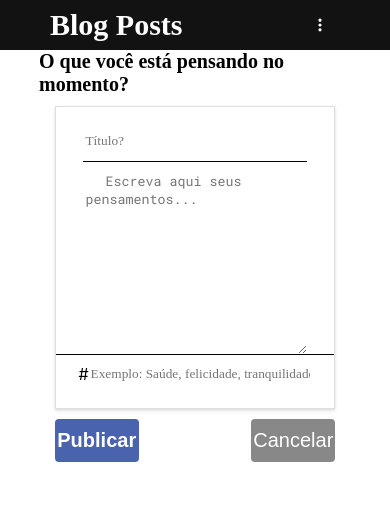
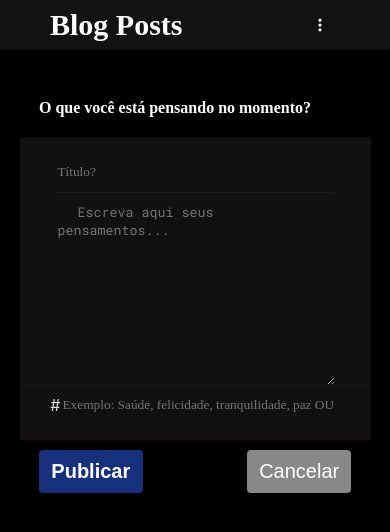
Before and after one commit to RobertRodriguesMartins/blog-posts-front-deploy, a React (Create React App) app: page /posts/create in a window 390 px wide. Shown: the top 532 px of the page. Built offline with nearby package versions, Linux system fonts and the light colour scheme; no server answers; a web font is replaced by a local one.

Commit message:
FEAT<styles>

```diff
--- a/src/index.css
+++ b/src/index.css
@@ -1,9 +1,10 @@
-html,
-#root,
-body {
+html {
+  height: 0;
   margin: 0;
   border: 0;
   padding: 0;
+}
+body {
   width: 100%;
 }
 
@@ -11,19 +12,21 @@ body {
   -webkit-box-sizing: border-box;
   -moz-box-sizing: border-box;
   box-sizing: border-box;
+  color: #fff;
 }
 
 body {
   font-family: -apple-system, 'Roboto';
   -webkit-font-smoothing: antialiased;
   -moz-osx-font-smoothing: grayscale;
+  background-color: #010101;
 }
 
 h2 {
   font-family: 'Source Serif Pro';
   font-weight: bolder;
   font-size: 18px;
-  color: white;
+  color: #fff;
 }
 
 a {
@@ -43,13 +46,20 @@ a {
   background: #555;
 }
 
+#root {
+  margin: 0;
+  border: 0;
+  padding: 0;
+  width: 100%;
+}
+
 .form-test {
   margin: 10px;
   display: flex;
   width: 90%;
   box-shadow: 0 1px 2px rgb(50 50 50 / 10%), 0 2px 4px rgb(60 60 60 / 10%);
-  border: 1px solid rgba(223, 223, 223, 1);
-  background: rgba(255, 255, 255, 1);
+  border: 1px solid #2f2b2b5c;
+  background: none;
 }
 
 .mobile-nav-menu {
@@ -61,10 +71,14 @@ a {
   flex-direction: column;
   flex-grow: 1;
   margin: 0;
-  height: 100%;
   width: 100%;
   overflow-x: hidden;
   background: #010101;
+}
+
+.no-bg {
+  background: none !important;
+  color: rgba(222, 222, 222, 1);
 }
 
 .app-news-card-wrapper {
@@ -72,7 +86,7 @@ a {
   height: 100%;
 }
 
-.app-news-card-article-wrapper article a {
+.app-news-card-article-wrapper .touch {
   width: 100%;
   padding: 10px;
   display: flex;
@@ -87,7 +101,7 @@ a {
   font-family: 'Source Serif Pro';
 }
 
-.app-news-card-article-wrapper article a p {
+.app-news-card-article-wrapper article p {
   display: flex;
   flex-grow: 1;
   word-break: break-all;
@@ -105,9 +119,11 @@ a {
   font-family: Georgia, Times, 'Times New Roman', serif;
   font-size: 23px;
   font-style: normal;
+  font-feature-settings: normal;
   font-variant: normal;
   font-weight: 700;
-  line-height: 34.5px;
+  padding: 5% 0;
+  line-height: 25.5px;
 }
 
 .app-news-card-article-wrapper {
@@ -128,7 +144,7 @@ a {
   justify-content: flex-start;
   color: rgba(255, 255, 255, 1);
   border-radius: 4px;
-  opacity: 0;
+  opacity: 0.2;
   background-color: #121212;
   animation: fade 2s ease forwards;
 }
@@ -233,7 +249,7 @@ a {
   display: flex;
   justify-content: center;
   background: #888;
-  opacity: 0;
+  opacity: 0.2;
   border-radius: 5px;
   font-family: arial;
   animation: fade 3s ease forwards;
@@ -286,6 +302,7 @@ a {
   background: rgb(29 61 156 / 80%);
   color: white;
   font-weight: bolder;
+  float: left;
   cursor: pointer;
 }
 
@@ -337,15 +354,14 @@ a {
 .app-news-create-form-wrapper {
   margin-top: 70px;
   display: flex;
-  height: 100%;
   width: 100%;
 }
 
 .app-news-create-form-wrapper h1 {
-  font-size: 20px;
+  font-size: 100%;
   font-family: 'Source Serif Pro';
-  margin: 0 !important;
-  flex-basis: 30px !important;
+  display: block;
+  margin: 10px 10%;
 }
 
 .app-news-create-form-wrapper form {
@@ -353,6 +369,8 @@ a {
   flex-direction: column;
   width: 100%;
   align-items: center;
+  padding: 15px 0;
+  background: #2f2b2b5c;
 }
 
 .app-news-create-form-wrapper input {
@@ -365,18 +383,19 @@ a {
 
 .app-news-create-form-hashtags {
   width: 100%;
-  border-top: 1px solid black;
-  background: white;
+  border-top: 1px solid #2f2b2b5c;
   align-items: center;
   display: flex;
   justify-content: center;
 }
 
 .app-news-create-form-wrapper button {
-  width: 30%;
   padding: 10px;
   border-radius: 4px;
   font-size: 20px;
+  margin: 0 0;
+  display: block;
+  width: calc(30% + 10px);
 }
 
 .app-news-create-form-wrapper textarea {
@@ -384,7 +403,7 @@ a {
   outline: none;
   padding-top: 10px;
   border: none;
-  border-top: 1px solid black;
+  border-top: 1px solid #2f2b2b5c;
   text-indent: 20px;
   font-family: 'Roboto Mono';
 }
@@ -409,24 +428,37 @@ a {
 .text-reveal {
   position: relative;
   overflow: hidden;
+  margin: 40% 10%;
 }
 
 .text-reveal h2 {
-  animation: fade 1s ease alternate infinite;
+  animation: fade-no-bg 1s ease alternate infinite;
   opacity: 0;
   font-size: 30px;
 }
 
+.touch div:nth-of-type(1) {
+  padding: 4% 0;
+}
+
+.touch div:nth-of-type(2) {
+  place-self: flex-end;
+}
+
 .publish-section {
-  display: flex !important;
-  justify-content: space-between !important;
-  flex-direction: row !important;
-  padding: 10px 0;
-  width: 90% !important;
-  flex-grow: 0 !important;
+  align-items: center;
+  width: 80%;
+  margin: 0 auto !important;
+  display: block;
 }
 
 @keyframes fade-button {
+  to {
+    opacity: 1;
+  }
+}
+
+@keyframes fade-no-bg {
   to {
     opacity: 1;
   }
@@ -472,27 +504,54 @@ a {
 }
 
 @media only screen and (max-width: 760px) {
+  body {
+    margin: auto 0;
+    float: left;
+    background: #010101;
+  }
+
+  .app-header {
+    width: 100%;
+    float: left;
+    margin: auto;
+  }
+
+  #root {
+    float: left;
+  }
+
+  .app-news-card-wrapper {
+    float: left;
+    width: 100%;
+    margin: auto;
+  }
+
   .father {
     display: flex;
     align-items: flex-start;
     width: 100%;
-    background: rgba(255, 255, 255, 1);
+    background: none;
     box-shadow: none;
     border: none;
     justify-content: center;
+    margin: auto;
   }
 
   .nav-menu {
     justify-content: space-between;
+    display: flex;
+    align-items: center;
     height: 50px;
+    background: #121212;
+    z-index: 1;
+    width: 100%;
+  }
+  .nav-menu a {
+    margin: 0 0 0 50px;
   }
 
   .nav-tools {
     display: none;
-  }
-
-  .nav-menu h2 {
-    margin: 0 0 0 50px;
   }
 
   .sidebar h2 {
@@ -502,7 +561,8 @@ a {
   }
 
   .app-news-section {
-    margin-top: 50px;
+    float: left;
+    margin: 10% 0;
   }
 
   .mobile-nav-menu {
@@ -590,11 +650,11 @@ a {
     display: flex;
     flex-direction: column;
     align-items: flex-start;
-    color: rgba(2, 2, 2, 0.8);
+    color: white;
     margin-top: 25px;
     padding: 10px;
     box-shadow: 0 1px 2px rgb(12 12 12 / 23%), 0 2px 4px rgb(12 12 12 / 22%);
-    opacity: 0;
+    opacity: 0.2;
     background-color: #888;
     animation: fade-mobile 2s ease forwards;
     margin-left: 0;
@@ -624,13 +684,7 @@ a {
   .app-news-card-article-wrapper article h1 {
     font-size: 25px;
     text-align: center;
-    margin: 20px 0;
-  }
-
-  .app-news-card-article-wrapper article a {
-    width: 100%;
-    padding: 0;
-    color: white;
+    margin: 0;
   }
 
   .app-news-card-wrapper {
@@ -685,14 +739,11 @@ a {
   }
 
   .app-news-create-form-wrapper {
-    margin-top: 50px;
-    display: flex;
+    width: 100%;
+    margin: 0 !important;
+    position: relative;
     align-items: center;
-    width: 80%;
-    position: relative;
-    padding: 0 20px 20px 20px;
-    flex-direction: column;
-    height: 80%;
+    float: left;
   }
 
   .app-news-create-form-wrapper section:nth-child(1) {
@@ -703,36 +754,15 @@ a {
   }
 
   .app-news-create-form-wrapper section {
-    display: flex;
-    flex-grow: 1;
-    position: absolute;
-    flex-direction: column;
     align-items: center;
-    width: 100%;
-  }
-
-  .app-news-create-form-wrapper form {
-    display: flex;
-    flex-direction: column;
-    width: 100%;
-    align-items: center;
-    padding: 15px 0;
-  }
-
-  .publish-section {
-    padding: 0;
-    position: initial !important;
-  }
-
-  .publish-button {
-    display: flex;
-    align-items: center;
-    justify-content: center;
+    width: 80%;
+    margin: calc(10% + 50px) auto;
+    display: block;
   }
 
   .cancel-button {
-    display: flex;
     align-items: center;
+    float: right;
     justify-content: center;
   }
 
```
